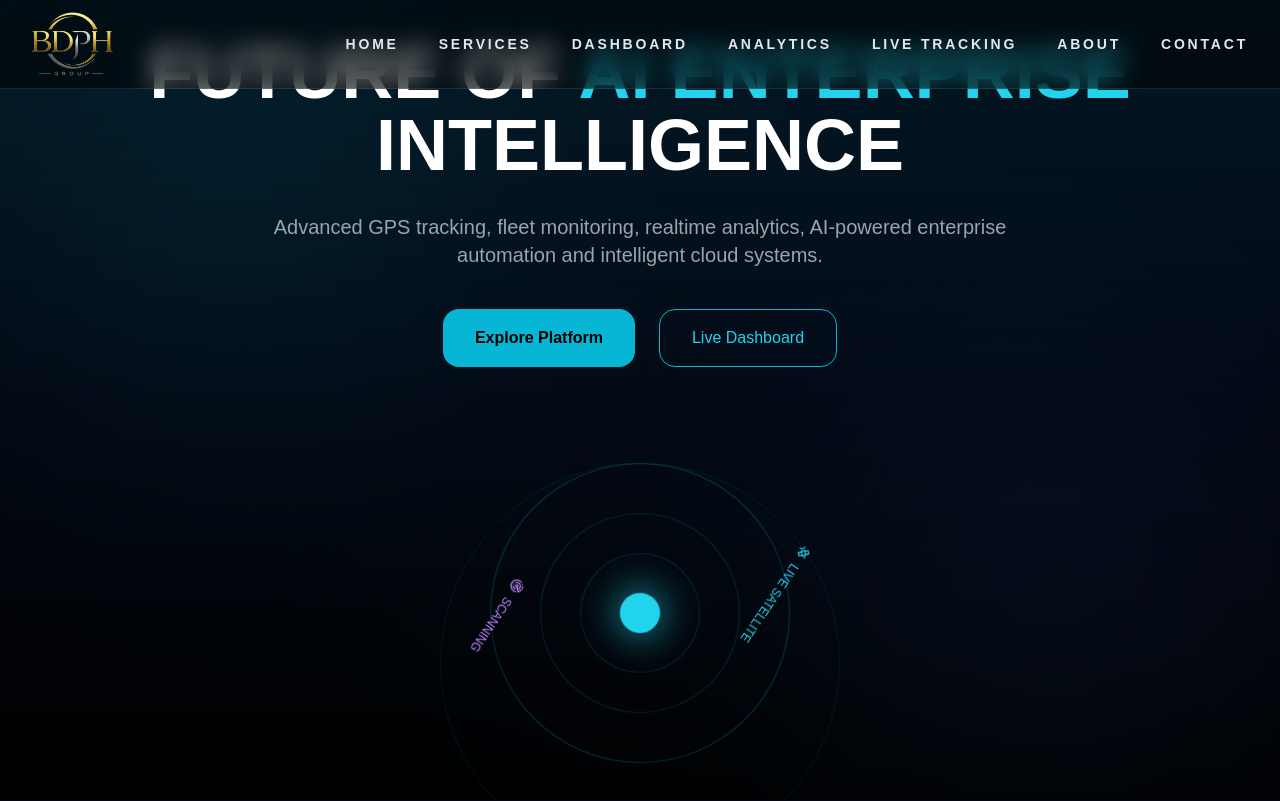
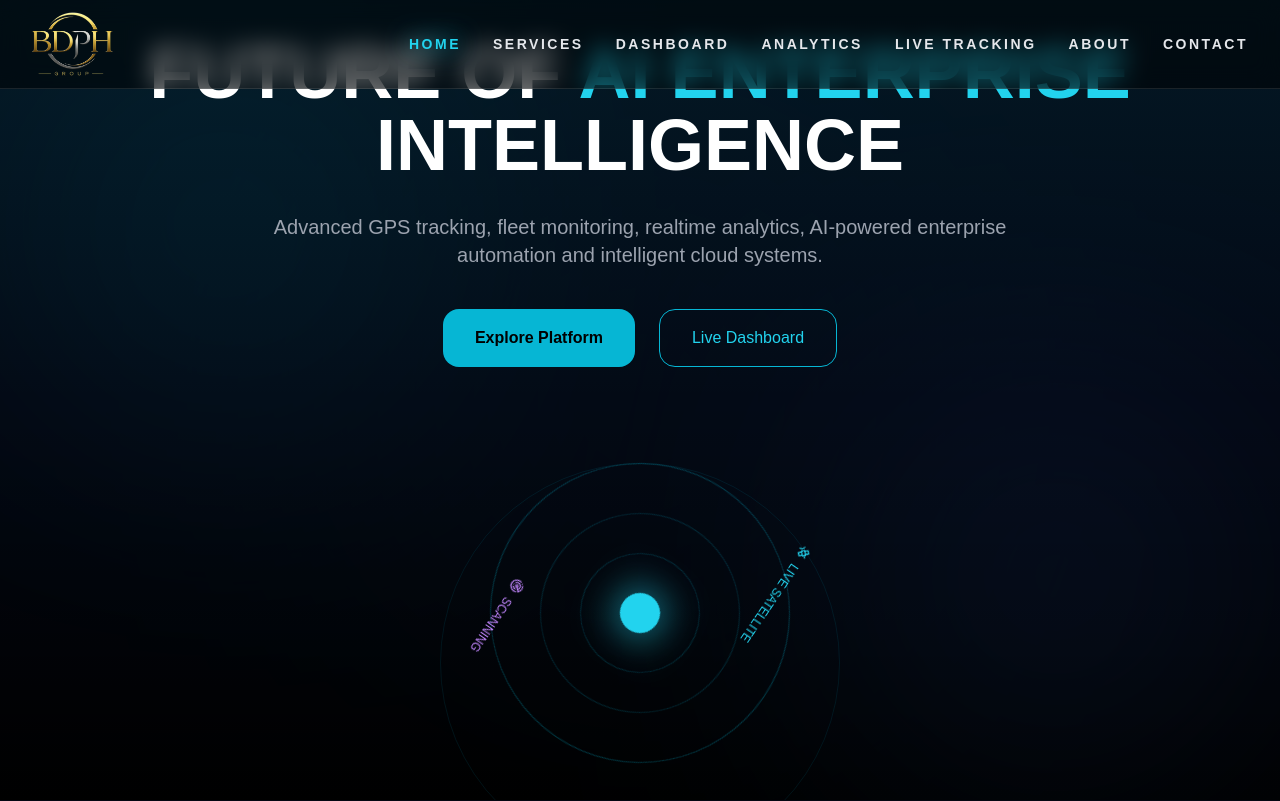
Before and after one commit to pritam1991verma/bdph-fleet-intelligence, a React (Vite) app: page / in a window 1280 px wide. Shown: the top 801 px of the page. Built offline with nearby package versions, Linux system fonts and the light colour scheme.

Commit message:
Update Navbar.tsx

```diff
--- a/src/components/Navbar.tsx
+++ b/src/components/Navbar.tsx
@@ -1,80 +1,109 @@
+import { useEffect, useState } from "react";
+
 function Navbar() {
+
+  const [active, setActive] = useState("home");
+
+  useEffect(() => {
+
+    const sections = [
+      "home",
+      "services",
+      "dashboard",
+      "analytics",
+      "tracking",
+      "about",
+      "contact",
+    ];
+
+    const handleScroll = () => {
+
+      let current = "home";
+
+      sections.forEach((id) => {
+
+        const section = document.getElementById(id);
+
+        if (section) {
+
+          const top = section.offsetTop - 120;
+
+          if (window.scrollY >= top) {
+            current = id;
+          }
+
+        }
+
+      });
+
+      setActive(current);
+
+    };
+
+    window.addEventListener("scroll", handleScroll);
+
+    return () => window.removeEventListener("scroll", handleScroll);
+
+  }, []);
+
+  const navItem = (id: string, label: string) => (
+
+    <a
+      href={`#${id}`}
+      className={`transition duration-300 uppercase text-sm tracking-[0.18em] font-semibold
+      ${
+        active === id
+          ? "text-cyan-400 drop-shadow-[0_0_12px_rgba(34,211,238,0.9)]"
+          : "text-gray-200 hover:text-cyan-400"
+      }`}
+    >
+      {label}
+    </a>
+
+  );
+
   return (
+
     <nav className="fixed top-0 left-0 w-full bg-black/50 backdrop-blur-md border-b border-white/10 z-50">
 
       <div className="max-w-7xl mx-auto flex justify-between items-center px-8 py-3">
 
         {/* LOGO */}
 
-        <div className="flex items-center gap-8">
+        <div className="flex items-center gap-4">
 
           <img
             src="/logo.png"
-            alt=" "
+            alt="BDPH Group"
             className="h-16 w-auto object-contain"
           />
-
 
         </div>
 
         {/* MENU */}
 
-        <div className="hidden md:flex gap-10 uppercase text-sm tracking-[0.2em] font-semibold text-gray-200">
+        <div className="hidden md:flex gap-8">
 
-          <a
-            href="#home"
-            className="hover:text-cyan-400 hover:drop-shadow-[0_0_12px_rgba(34,211,238,0.8)] transition duration-300"
-          >
-            Home
-          </a>
+          {navItem("home", "Home")}
 
-          <a
-            href="#services"
-            className="hover:text-cyan-400 transition duration-300"
-          >
-            Services
-          </a>
+          {navItem("services", "Services")}
 
-          <a
-            href="#dashboard"
-            className="hover:text-cyan-400 transition duration-300"
-          >
-            Dashboard
-          </a>
+          {navItem("dashboard", "Dashboard")}
 
-         <a
-  href="#analytics"
-  className="hover:text-cyan-400 hover:drop-shadow-[0_0_12px_rgba(34,211,238,0.8)] transition duration-300"
->
-  Analytics
-</a>
+          {navItem("analytics", "Analytics")}
 
-<a
-  href="#tracking"
-  className="hover:text-cyan-400 hover:drop-shadow-[0_0_12px_rgba(34,211,238,0.8)] transition duration-300"
->
-  Live Tracking
-</a>
+          {navItem("tracking", "Live Tracking")}
 
-          <a
-            href="#about"
-            className="hover:text-cyan-400 transition duration-300"
-          >
-            About
-          </a>
+          {navItem("about", "About")}
 
-          <a
-            href="#contact"
-            className="hover:text-cyan-400 transition duration-300"
-          >
-            Contact
-          </a>
+          {navItem("contact", "Contact")}
 
         </div>
 
       </div>
 
     </nav>
+
   );
 }
 
```
